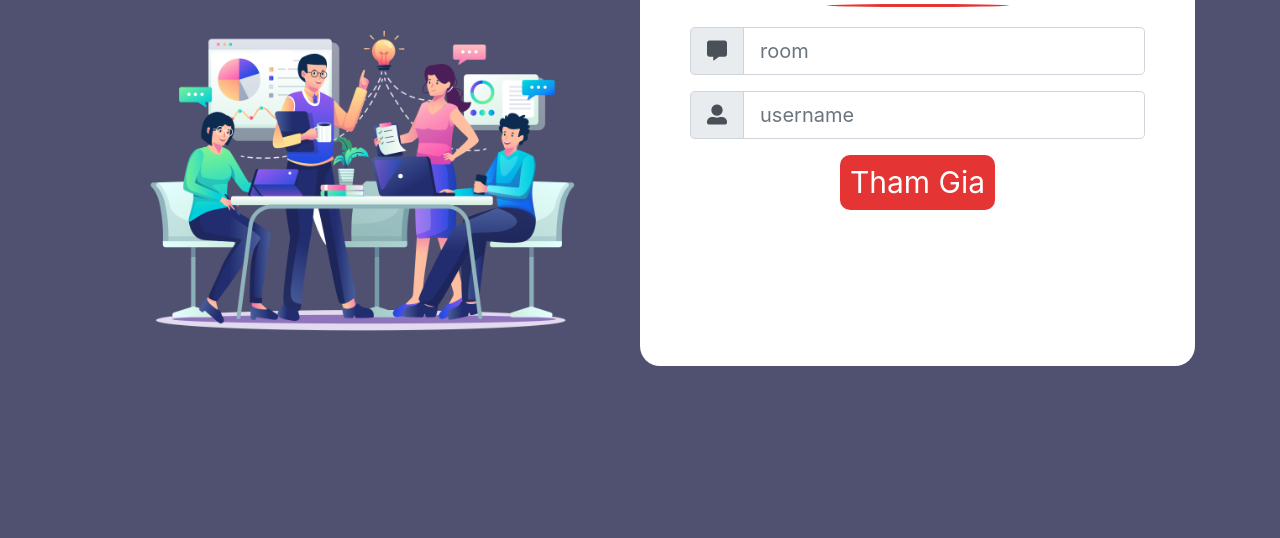
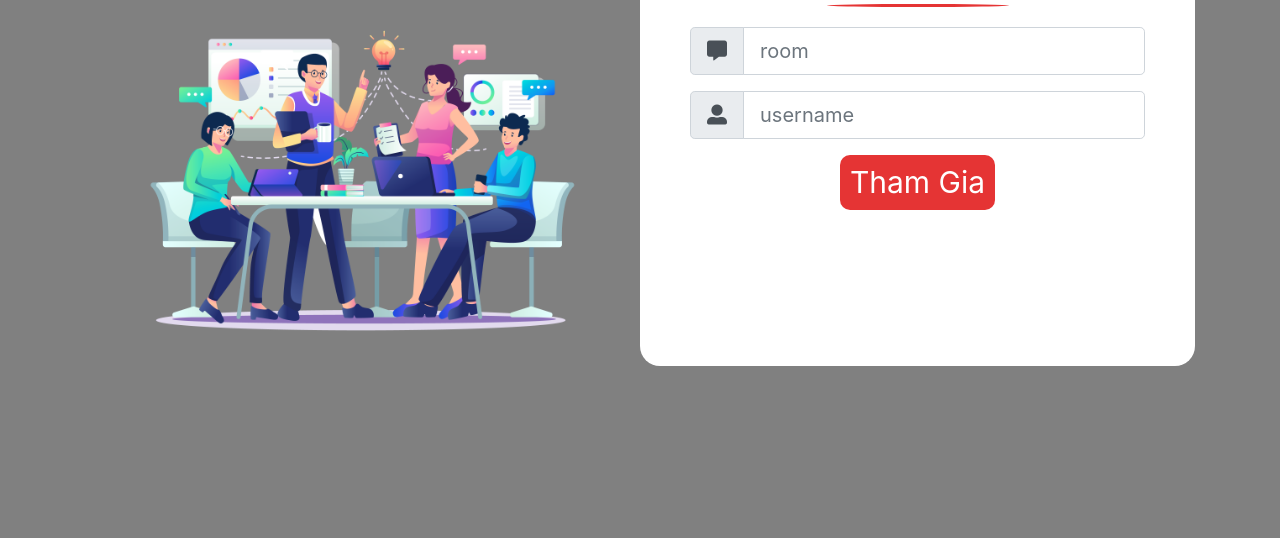
Before and after one commit to ltdat24/ChatApp, a plain HTML site: page index.html in a window 1280 px wide. Shown: the part 262-800 px from the top of the page. Drawn offline with nearby package versions, Linux system fonts and the light colour scheme.

Commit message:
Update index.css

```diff
--- a/css/index.css
+++ b/css/index.css
@@ -4,7 +4,7 @@
   box-sizing: border-box;
 }
 .app {
-  background-color: #505170;
+  background-color: gray;
 }
 .title-app {
   height: 10vh;
```
